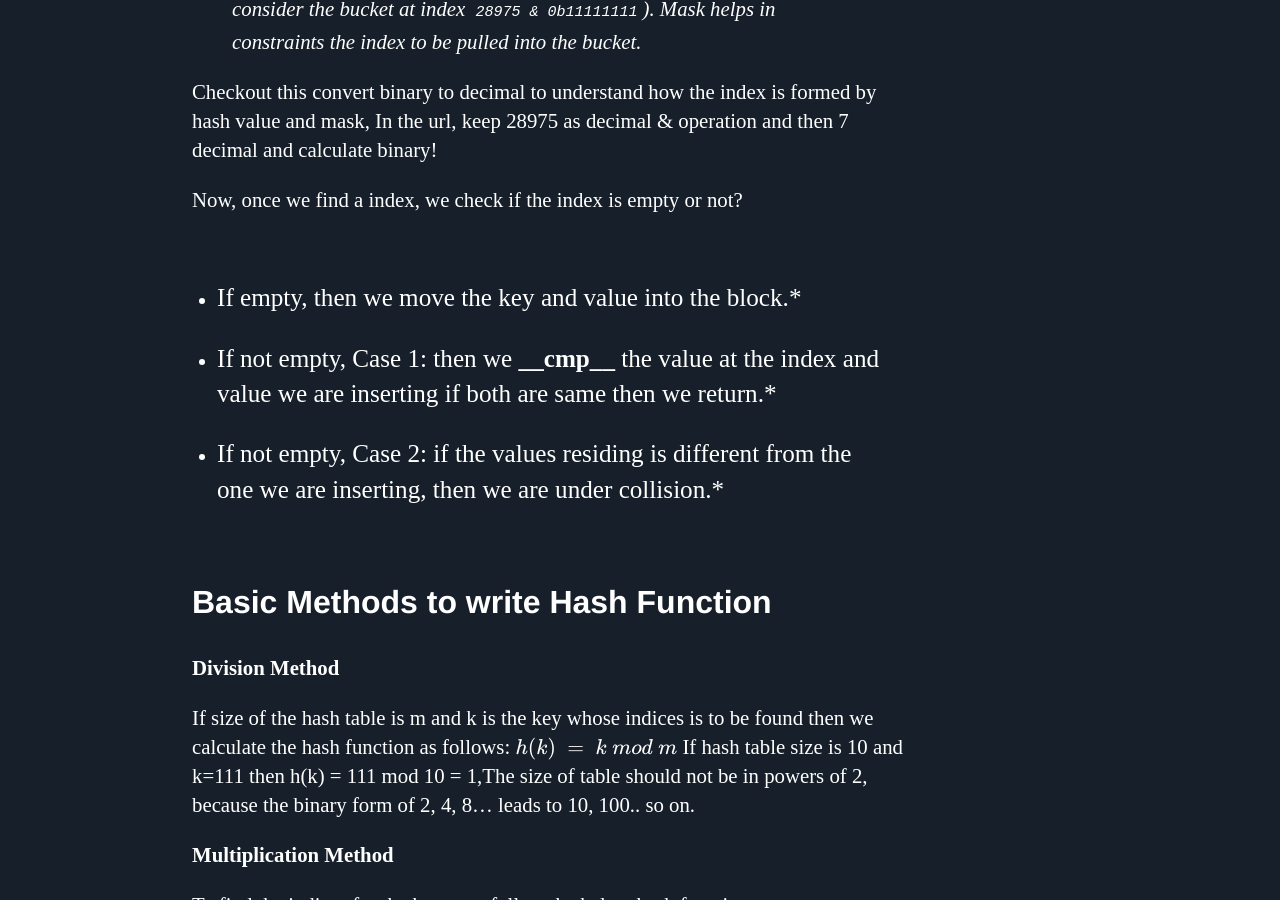
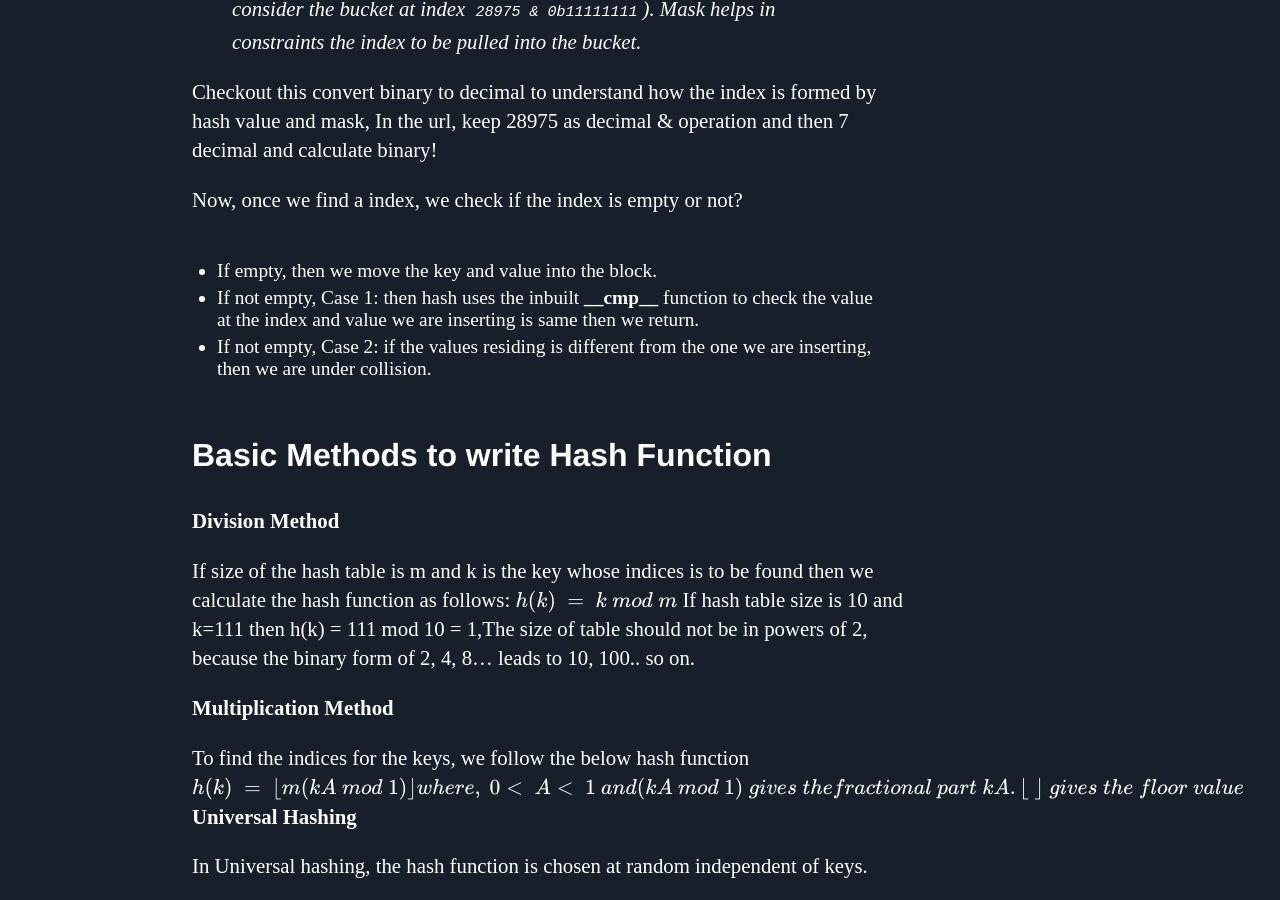
Before and after one commit to Mayurji/mayurji.github.io, a Jekyll site: the page built from _data-structure-algorithms/2021-01-29-DSA_5.md, in a window 1280 px wide and 900 px high, scrolled down 2758 px. Built offline with Jekyll 4.4.1, drawn with Linux system fonts in a browser that asks for light colours; formulas are drawn with MathJax 3; comment, search, counter and statistics services are not loaded.

Commit message:
Update 2021-01-29-DSA_5.md

```diff
--- a/_data-structure-algorithms/2021-01-29-DSA_5.md
+++ b/_data-structure-algorithms/2021-01-29-DSA_5.md
@@ -47,11 +47,9 @@
 
  Now, once we find a index, we check if the index is empty or not?
 
-* If empty, then we move the key and value into the block.*
-
-* If not empty, Case 1: then we **\__cmp__** the value at the index and value we are inserting if both are same then we return.*
-
-* If not empty, Case 2: if the values residing is different from the one we are inserting, then we are under collision.*
+* If empty, then we move the key and value into the block.
+* If not empty, Case 1: then hash uses the inbuilt **\__cmp__** function to check the value at the index and value we are inserting is same then we return.
+* If not empty, Case 2: if the values residing is different from the one we are inserting, then we are under collision.
 
 ### Basic Methods to write Hash Function
 
```
